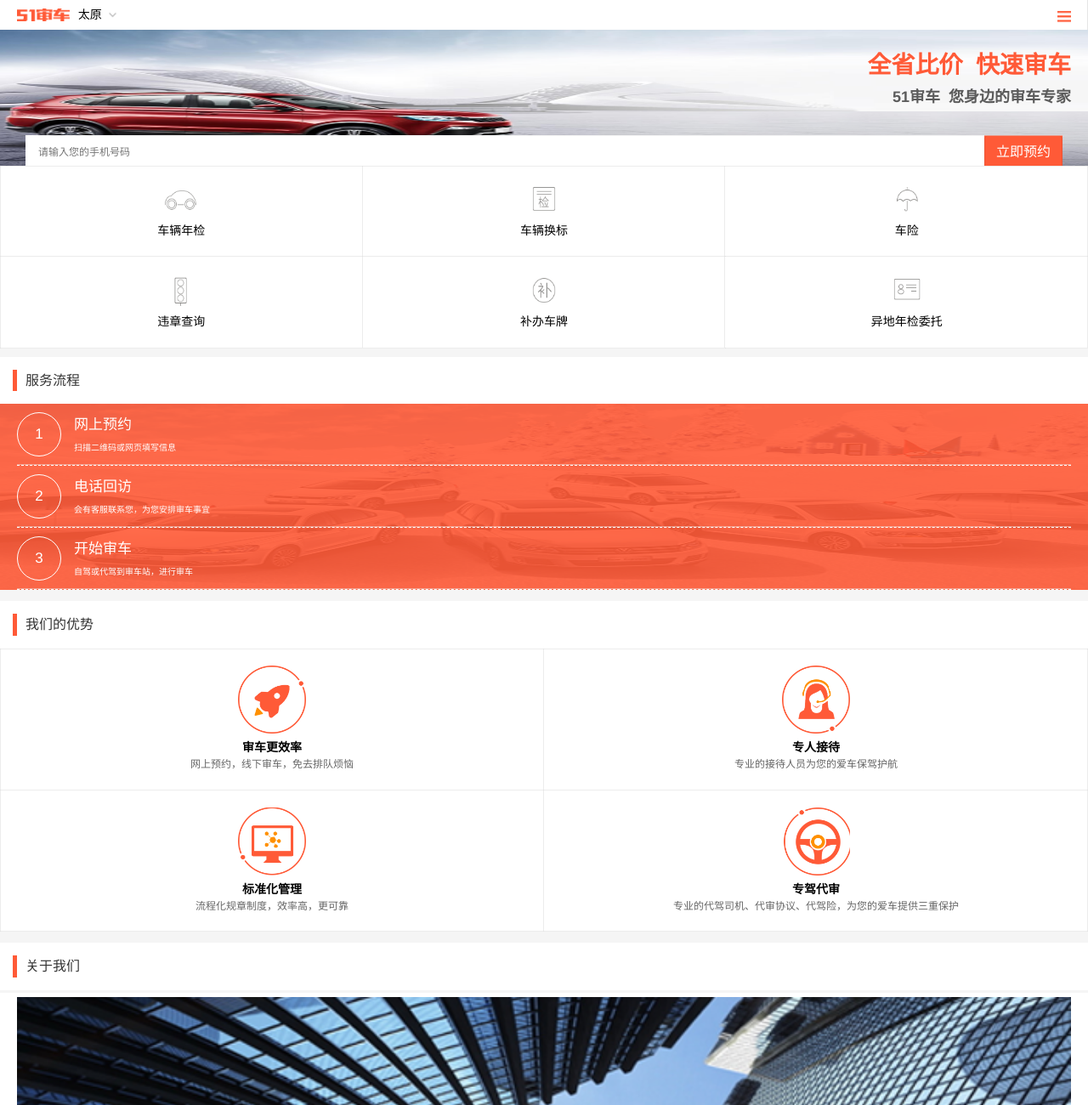
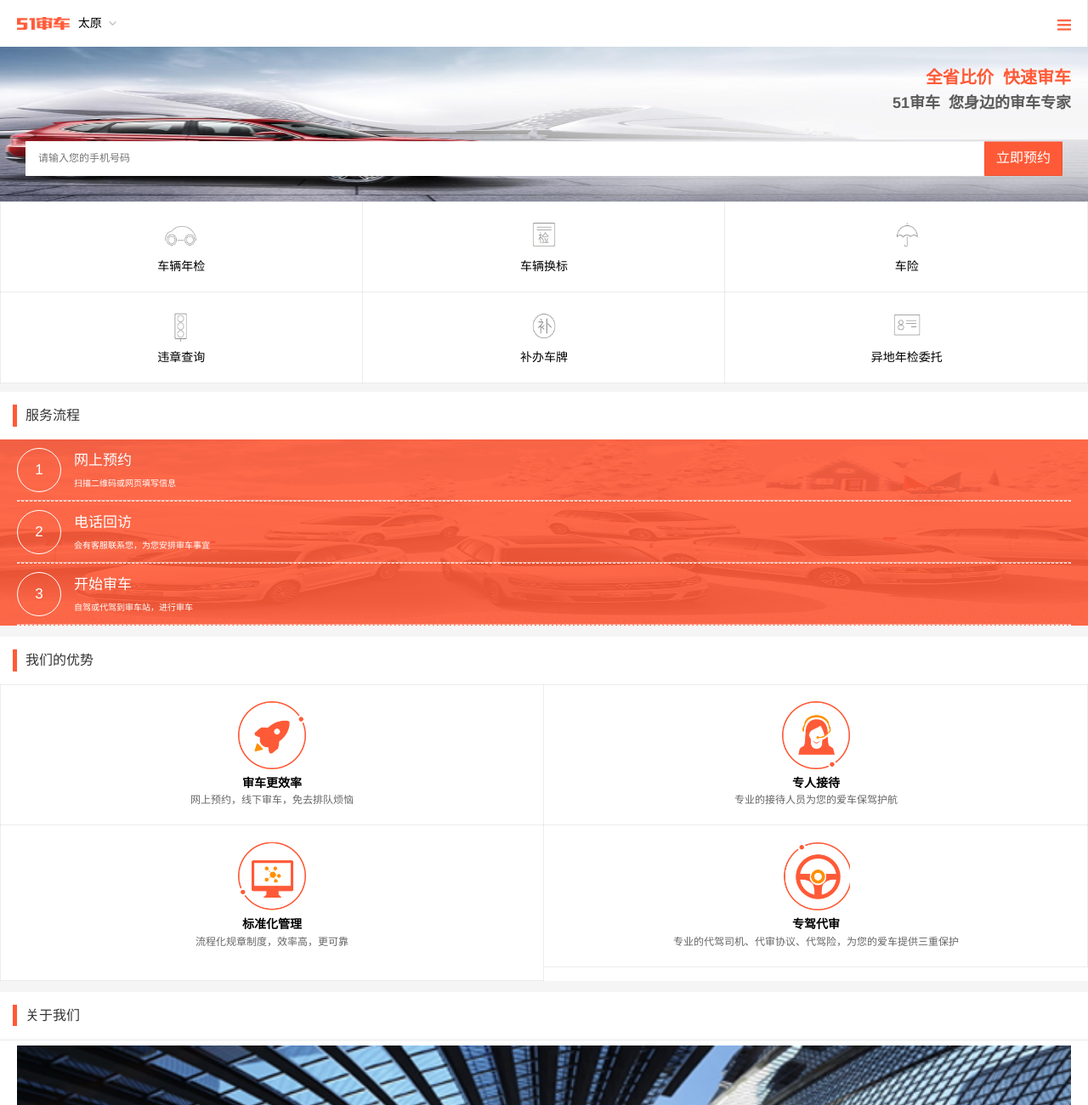
Before and after one commit to Jiasange/51mobile, a plain HTML site: page index.html in a window 1280 px wide. Shown: the top 1300 px of the page at 85% size. Drawn offline with Linux system fonts and the light colour scheme.

Commit message:
'second'

```diff
--- a/css/styles.css
+++ b/css/styles.css
@@ -7,7 +7,7 @@ section {
     justify-content: space-between;
     height: 1.5rem;
     background: #fff;
-    padding:  1rem 2rem;
+    padding: 2rem;
     z-index: 9999;
 }
 .bgnav {
@@ -56,16 +56,16 @@ section {
     content: none;
 }
 .banner {
-    height: 16rem;
     background: url(../img/mobile_banner.png) no-repeat;
     background-size: 100% 100%;
+    overflow: hidden;
 }
 .banner_text {
     display: flex;
     flex-direction: column;
     align-items: flex-end;
     padding: 2rem 2rem 0 0;
-    font-size: 2.8rem;
+    font-size: 2rem;
     color: #ff5a37;
     font-weight: 700;
 }
@@ -137,7 +137,7 @@ section {
     line-height: 2rem;
 }
 .main_service__text:before {
-    content:none;
+    border: 0;
 }
 .main_service__para {
     color: #fff;
@@ -158,6 +158,9 @@ section {
 }
 .main_text__adv {
     white-space: normal;
+}
+.main_text__adv3 {
+    padding-bottom: 1.6rem;
 }
 .main_text__part {
     color: #666666;
@@ -248,6 +251,9 @@ section {
     margin-left: -6rem;
     margin-top: 5rem;
 }
+.main_ipt__text:before {
+    border: 0;
+}
 .main_ipt__title {
     font-size: 1.4rem;
 }
--- a/index.html
+++ b/index.html
@@ -146,7 +146,7 @@
                         <div class="weui-grid__icon mobile_grids__adv">
                             <img src="./img/mobile_correct.png" alt="">
                         </div>
-                        <div class="weui-grid__label main_text__adv">
+                        <div class="weui-grid__label main_text__adv main_text__adv3">
                             <p class="main_title__adv">标准化管理</p>
                             <p class="main_text__part">流程化规章制度，效率高，更可靠</p>
                         </div>
```
